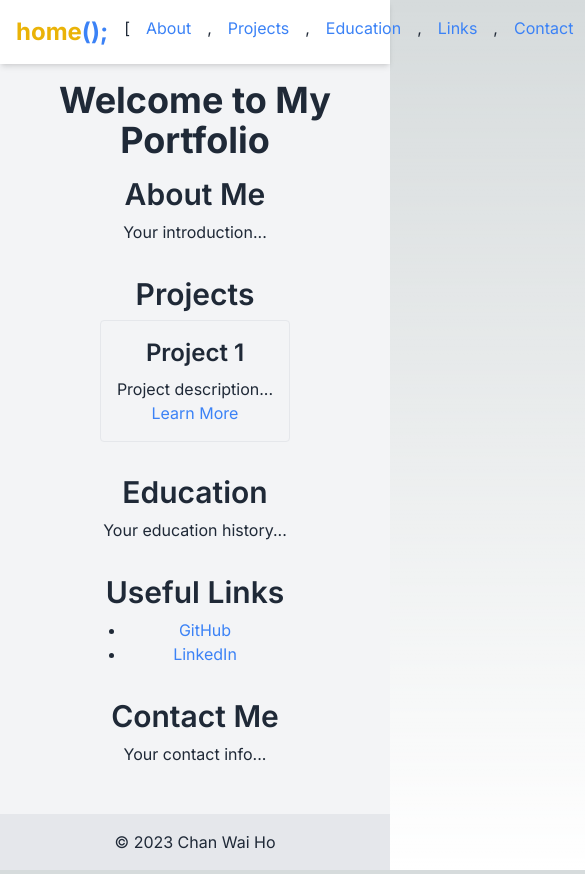
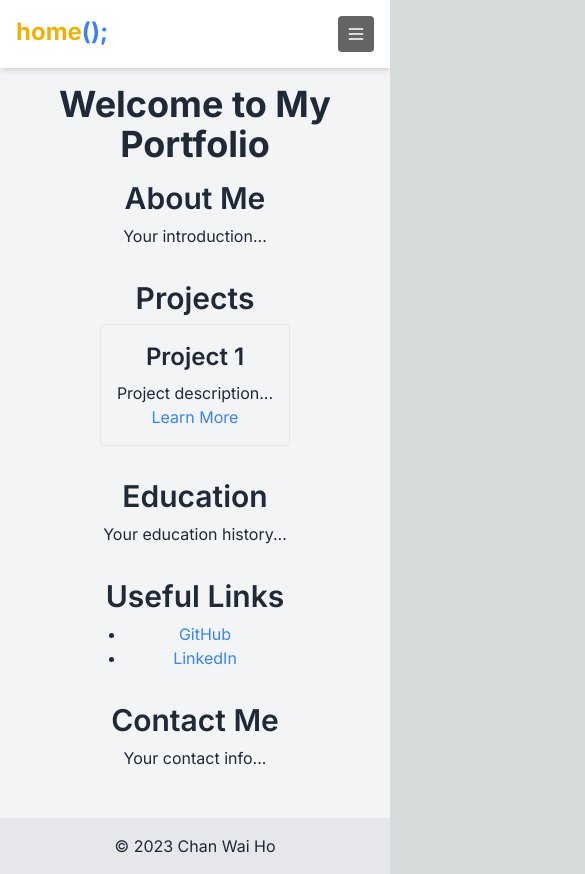
Before and after one commit to Kenzo800/ken-is-here, a Next.js app: page / in a window 390 px wide. Shown: the whole page, 585 px wide, since content can reach past the window. Built offline with nearby package versions, Linux system fonts and the light colour scheme.

Commit message:
header menu button

```diff
--- a/app/components/header.tsx
+++ b/app/components/header.tsx
@@ -1,5 +1,5 @@
 import Link from "next/link";
-
+import MenuButton from "@/app/components/menu-button";
 export default function Header() {
   return (
     <header className="p-4 bg-white shadow-md">
@@ -15,7 +15,7 @@ export default function Header() {
             ();
           </span>
         </Link>
-        <div className="space-x-4">
+        <div className="space-x-3 hidden md:inline">
           <span className="hidden lg:inline">const navBar = </span>
           <span>[</span>
           <Link href="#about">
@@ -39,6 +39,7 @@ export default function Header() {
           </Link>
           <span>]</span>
         </div>
+        <MenuButton />
       </nav>
     </header>
   );
--- /dev/null
+++ b/app/components/menu-button.tsx
@@ -0,0 +1,104 @@
+"use client";
+import { useState } from "react";
+import { motion, AnimatePresence } from "framer-motion";
+
+const variants = {
+  visible: { opacity: 1, scale: 1, y: 0 },
+  hidden: { opacity: 0, scale: 0.95, y: 10 },
+};
+
+export default function MenuButton() {
+  const [isOpen, setIsOpen] = useState(false);
+
+  return (
+    <div className="relative md:hidden">
+      <button
+        onMouseEnter={() => setIsOpen(true)}
+        onMouseLeave={() => setIsOpen(false)}
+        className="p-2 rounded bg-[#646464] hover:bg-[#878787]"
+      >
+        <svg
+          className="w-5 h-5 text-white"
+          fill="none"
+          stroke="currentColor"
+          viewBox="0 0 24 24"
+          xmlns="http://www.w3.org/2000/svg"
+        >
+          <path
+            strokeLinecap="round"
+            strokeLinejoin="round"
+            strokeWidth={2}
+            d="M4 6h16M4 12h16M4 18h16"
+          ></path>
+        </svg>
+      </button>
+      <AnimatePresence>
+        {isOpen && (
+          <motion.div
+            onMouseEnter={() => setIsOpen(true)}
+            onMouseLeave={() => setIsOpen(false)}
+            className="absolute right-0 mt-2 w-48 rounded-md shadow-lg bg-white ring-1 ring-black ring-opacity-5"
+            initial="hidden"
+            animate="visible"
+            exit="hidden"
+            variants={variants}
+            transition={{ duration: 0.25 }}
+          >
+            <div
+              className="py-1"
+              role="menu"
+              aria-orientation="vertical"
+              aria-labelledby="options-menu"
+            >
+              <motion.a
+                href="#about"
+                className="block px-4 py-2 text-sm text-gray-700 hover:bg-gray-100"
+                role="menuitem"
+                variants={variants}
+                transition={{ delay: 0.1 }}
+              >
+                About Me
+              </motion.a>
+              <motion.a
+                href="#projects"
+                className="block px-4 py-2 text-sm text-gray-700 hover:bg-gray-100"
+                role="menuitem"
+                variants={variants}
+                transition={{ delay: 0.2 }}
+              >
+                Projects
+              </motion.a>
+              <motion.a
+                href="#education"
+                className="block px-4 py-2 text-sm text-gray-700 hover:bg-gray-100"
+                role="menuitem"
+                variants={variants}
+                transition={{ delay: 0.3 }}
+              >
+                Educations
+              </motion.a>
+              <motion.a
+                href="#links"
+                className="block px-4 py-2 text-sm text-gray-700 hover:bg-gray-100"
+                role="menuitem"
+                variants={variants}
+                transition={{ delay: 0.4 }}
+              >
+                Links
+              </motion.a>
+              <motion.a
+                href="#contact"
+                className="block px-4 py-2 text-sm text-gray-700 hover:bg-gray-100"
+                role="menuitem"
+                variants={variants}
+                transition={{ delay: 0.5 }}
+              >
+                Contacts
+              </motion.a>
+            </div>
+          </motion.div>
+        )}
+      </AnimatePresence>
+    </div>
+  );
+}
--- a/package.json
+++ b/package.json
@@ -11,6 +11,7 @@
   "dependencies": {
     "@headlessui/react": "^1.7.17",
     "@heroicons/react": "^2.0.18",
+    "framer-motion": "^10.16.4",
     "next": "latest",
     "react": "latest",
     "react-dom": "latest"
```
Also changed, not shown: 1 other file (tests, documents, lock files or other folders).
